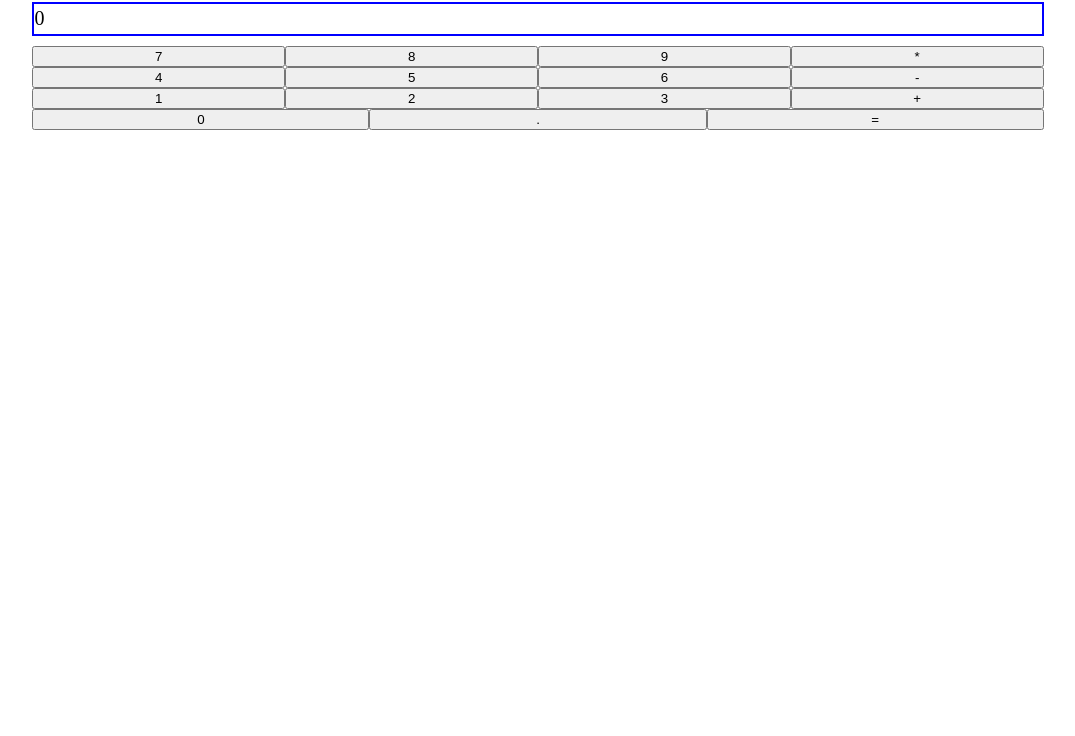
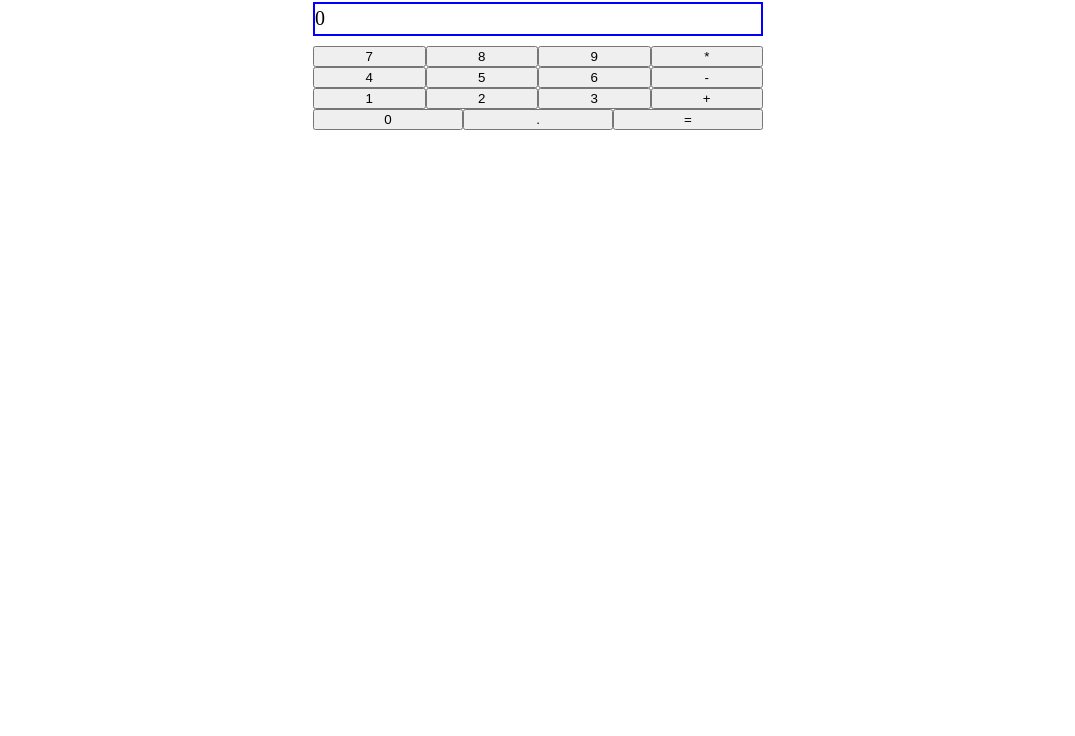
Before and after one commit to keven1406/Calculator, a plain HTML site: page index.html in a window 1280 px wide. Shown: the part 64-800 px from the top of the page, without its empty margins (102-1177 px from the left). Drawn offline with Linux system fonts and the light colour scheme.

Commit message:
Add files via upload

```diff
--- a/_css/style.css
+++ b/_css/style.css
@@ -40,3 +40,8 @@ p {
 input[type=button] {
 	width: 100%;
 }
+@media (min-width: 480px) {
+	#calculator {
+		width: 450px;
+	}
+}
```
